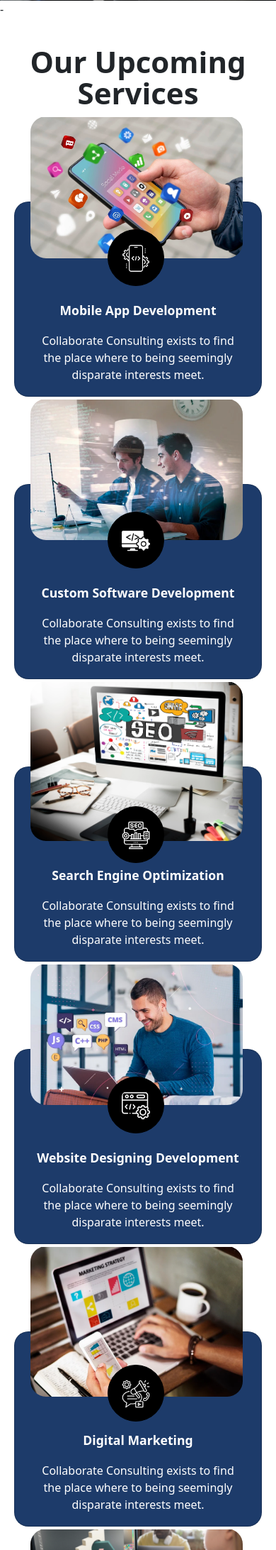
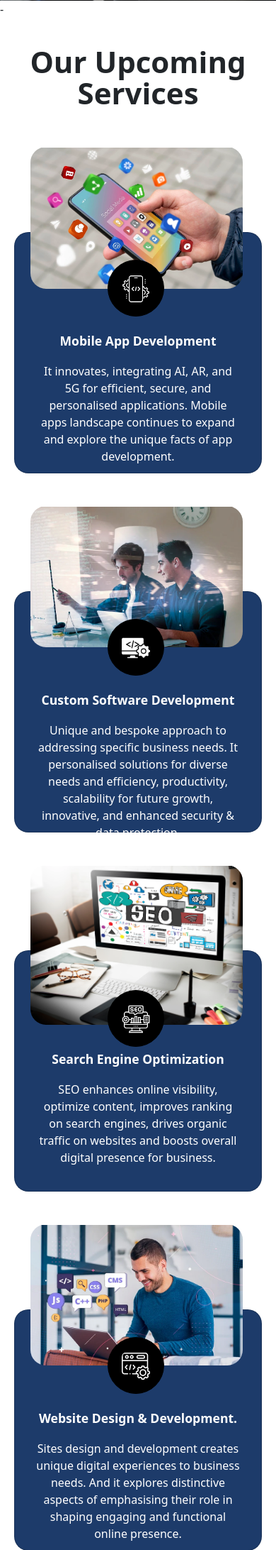
Before and after one commit to Bhagirath-Technologies/bhagirath-technologies.github.io, a PHP site: page / in a window 390 px wide. Shown: the part 843-3027 px from the top of the page at 71% size. Run offline with PHP 8.4, Linux system fonts and the light colour scheme.

Commit message:
first commit

```diff
--- a/Rental.html
+++ b/Rental.html
@@ -163,7 +163,9 @@
                         <ul>
                             <li><i class="bi bi-chevron-right"></i> <a
                                     href="https://www.bhagirathtechnologies.com">Home</a></li>
+                                    <hr class="footer-line">
                             <li><i class="bi bi-chevron-right"></i> <a href="Rental.html">Rental</a></li>
+                            <hr class="footer-line">
                             <li><i class="bi bi-chevron-right"></i> <a href="contactus.html">Contact us</a></li>
                         </ul>
                     </div>
--- a/asset/css/card_section.css
+++ b/asset/css/card_section.css
@@ -29,7 +29,7 @@
     align-items: flex-start;
     position: relative;
     width: 350px;
-    height: 310px;
+    height: 345px;
     /* gap: 20px y; */
     background-color: var(--DarkMidnightBlue-color);
     border-radius: 20px;
@@ -139,8 +139,8 @@
 
 
     .container-part .cards {
-        margin-top: 123px;
-        height: 275px;
+        margin-top: 166px;
+        height: 340px;
         display: block;
         margin-right: auto;
         margin-left: auto;
--- a/asset/css/style.css
+++ b/asset/css/style.css
@@ -165,16 +165,13 @@ h6{
 }
 
 .carousel-caption2{
-  margin-bottom: 22px;
-  position: absolute;
-    top: 123px;
+  margin-top: 153px;
 }
 
 @media only screen and (max-width:800px) {
   .carousel-caption2{
-    margin-bottom: 22px;
-    margin-top: 215px !important;
-
+   position: absolute;
+   top: 158fpx;
   }
 }
 @media only screen and (min-width: 320px) and (max-width: 768px) {
@@ -193,7 +190,7 @@ h6{
   .carousel-text {
     position: absolute !important;
     top: 123px !important;
-    margin-bottom: 123px !important;
+
     line-height: 20px;
   }
 
@@ -203,7 +200,7 @@ h6{
 
   .carousel-text1 {
     position: absolute !important;
-    top: 193px;
+    top: 200px;
     line-height: 22px;
   }
 
@@ -495,11 +492,13 @@ h6{
   color: var(--white-color)
 }
 
-#footer .footer-top .footer-links ul li {
+/* #footer .footer-top .footer-links ul li {
   border-bottom: 1px solid var(--darkcharcoal-color);
   padding: 10px 0;
-}
-
+} */
+ #footer .footer-top .footer-links ul .footer-line{
+  margin: 8px;
+ }
 #footer .footer-top .footer-links ul li:first-child {
   padding-top: 0;
 }
--- a/contactus.html
+++ b/contactus.html
@@ -123,7 +123,9 @@
                         <ul>
                             <li><i class="bi bi-chevron-right"></i> <a
                                     href="https://www.bhagirathtechnologies.com">Home</a></li>
+                                    <hr class="footer-line">
                             <li><i class="bi bi-chevron-right"></i> <a href="Rental.html">Rental</a></li>
+                            <hr class="footer-line">
                             <li><i class="bi bi-chevron-right"></i> <a href="contactus.html">Contact us</a></li>
                         </ul>
                     </div>
--- a/index.html
+++ b/index.html
@@ -143,8 +143,7 @@
                     </div>
                     <div class="contents">
                         <h3>Mobile App Development</h3>
-                        <p>Collaborate Consulting exists to find the place where to being seemingly disparate interests
-                            meet.
+                        <p>It innovates, integrating AI, AR, and 5G for efficient, secure, and personalised applications. Mobile apps landscape continues to expand and explore the unique facts of app development.
                         </p>
                     </div>
             </div>
@@ -160,8 +159,7 @@
                     </div>
                     <div class="contents">
                         <h3>Custom Software Development</h3>
-                        <p>Collaborate Consulting exists to find the place where to being seemingly disparate interests
-                            meet.
+                        <p>Unique and bespoke approach to addressing specific business needs. It personalised solutions for diverse needs and efficiency, productivity, scalability for future growth, innovative, and enhanced security & data protection.
                         </p>
                     </div>
             </div>
@@ -177,8 +175,7 @@
                     </div>
                     <div class="contents">
                         <h3>Search Engine Optimization</h3>
-                        <p>Collaborate Consulting exists to find the place where to being seemingly disparate interests
-                            meet.
+                        <p>SEO enhances online visibility, optimize content, improves ranking on search engines, drives organic traffic on websites and boosts overall digital presence for business.
                         </p>
                     </div>
             </div>
@@ -193,9 +190,9 @@
                         </div>
                     </div>
                     <div class="contents">
-                        <h3>Website Designing Development</h3>
-                        <p>Collaborate Consulting exists to find the place where to being seemingly disparate interests
-                            meet.
+                        <h3> Website Design & Development.
+                        </h3>
+                        <p>Sites design and development creates unique digital experiences to business needs. And it explores distinctive aspects of emphasising their role in shaping engaging and functional online presence.
                         </p>
                     </div>
             </div>
@@ -211,8 +208,8 @@
                     </div>
                     <div class="contents">
                         <h3>Digital Marketing</h3>
-                        <p>Collaborate Consulting exists to find the place where to being seemingly disparate interests
-                            meet.
+                        <p>Encompasses various services including social media, content creation, SEO, email marketing and online advertising to enhance brand visibility and engagement, driving growth and customer acquisition.
+
                         </p>
                     </div>
             </div>
@@ -228,8 +225,7 @@
                     </div>
                     <div class="contents">
                         <h3>Graphical  Designing</h3>
-                        <p>Collaborate Consulting exists to find the place where to being seemingly disparate interests
-                            meet.
+                        <p>Creating visually and impactful designs such as  logos, website, and  marketing materials, and more to communicate messages effectively and elevate your brand identity.
                         </p>
                     </div>
             </div>
@@ -537,7 +533,9 @@
                         <ul>
                             <li><i class="bi bi-chevron-right"></i> <a
                                     href="https://www.bhagirathtechnologies.com">Home</a></li>
+                                    <hr class="footer-line">
                             <li><i class="bi bi-chevron-right"></i> <a href="Rental.html">Rental</a></li>
+                            <hr class="footer-line">
                             <li><i class="bi bi-chevron-right"></i> <a href="contactus.html">Contact us</a></li>
                         </ul>
                     </div>
```
